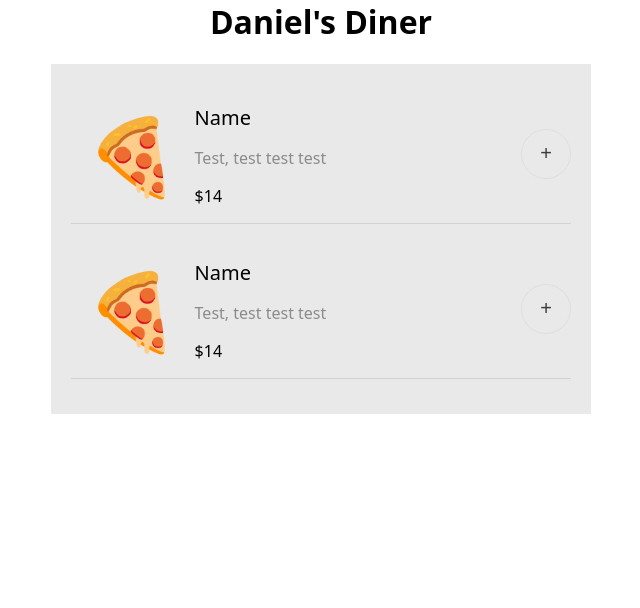
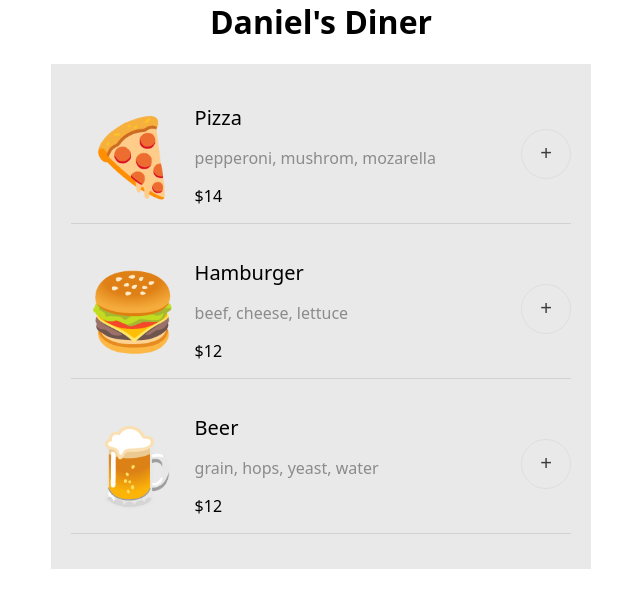
Before and after one commit to danielha-portfolio/restaurant-ordering-app, a website built with Vite: page index.html in a window 1280 px wide. Shown: the whole page, without its empty margins (319-959 px from the left). Built offline with nearby package versions, Linux system fonts and the light colour scheme; a web font is replaced by a local one.

Commit message:
Render menu from js

```diff
--- a/index.css
+++ b/index.css
@@ -38,7 +38,12 @@ h1{
     color: #3C3C3C;
     border: 1px solid #DEDEDE;
     background-color: transparent;
-
+    cursor: pointer;
+    transition: all ease-in-out 0.3s;
+}
+.item-card button:hover{
+    background-color: #000;
+    color: #fff;
 }
 .product{
     font-size: 75px;
--- a/index.html
+++ b/index.html
@@ -15,28 +15,6 @@
             </div>
             <div class="container">
                 <div class="menu-container">
-                    <div class="item-card">
-                        <div class="left">
-                            <p class="product">🍕</p>
-                            <div class="item-details">
-                                <p class="name">Name</p>
-                                <p class="ingredients">Test, test test test</p>
-                                <p class="price">$14</p>
-                            </div>
-                        </div>
-                        <button>+</button>
-                    </div>
-                    <div class="item-card">
-                        <div class="left">
-                            <p class="product">🍕</p>
-                            <div class="item-details">
-                                <p class="name">Name</p>
-                                <p class="ingredients">Test, test test test</p>
-                                <p class="price">$14</p>
-                            </div>
-                        </div>
-                        <button>+</button>
-                    </div>
                 </div>
             </div>
         </main>
--- a/index.js
+++ b/index.js
@@ -1,3 +1,21 @@
 import { menuArray } from "./data.js";
 
-console.log(menuArray)
+const menuContainer = document.querySelector(".menu-container");
+
+// RENDERS THE MENU
+let menuContent = '';
+menuArray.map((item)=>{
+    menuContent += `
+        <div class="item-card">
+            <div class="left">
+                <p class="product">${item.emoji}</p>
+                <div class="item-details">
+                    <p class="name">${item.name}</p>
+                    <p class="ingredients">${item.ingredients.join(', ')}</p>
+                    <p class="price">$${item.price}</p>
+                </div>
+            </div>
+            <button class="add-item">+</button>
+        </div>`
+    menuContainer.innerHTML = menuContent;
+});
```
